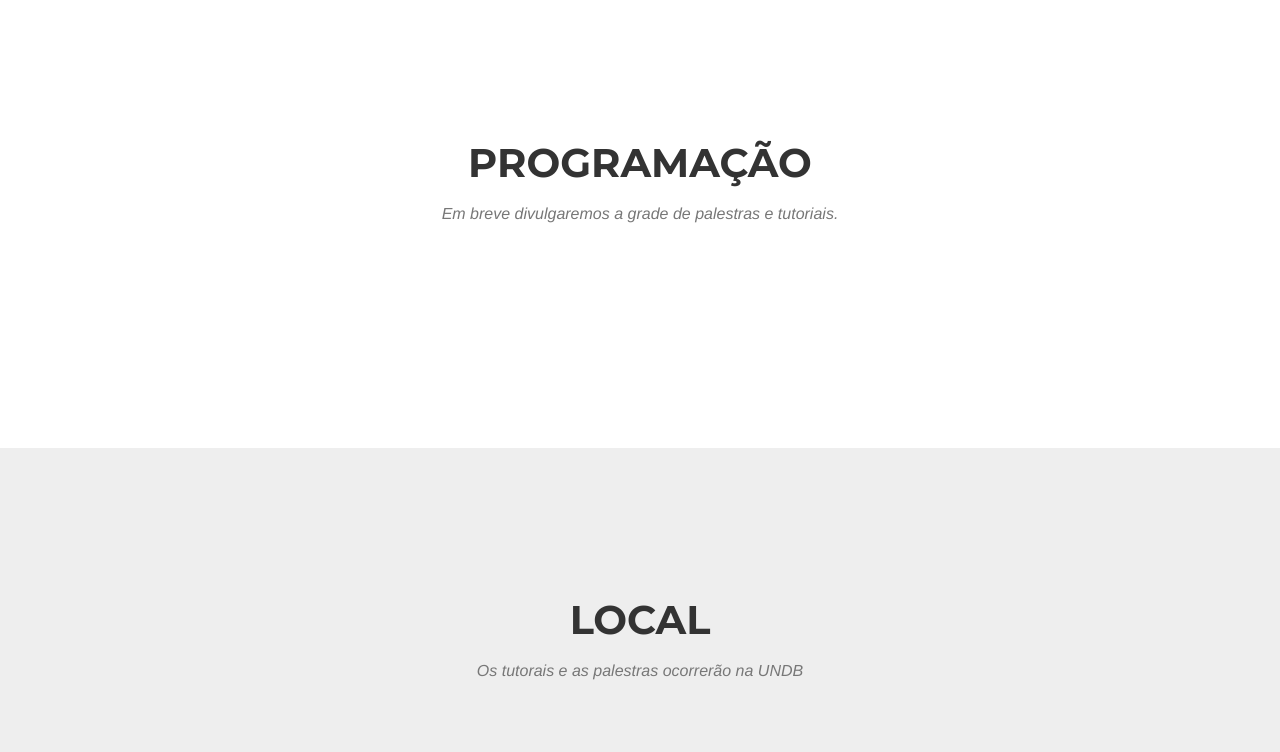
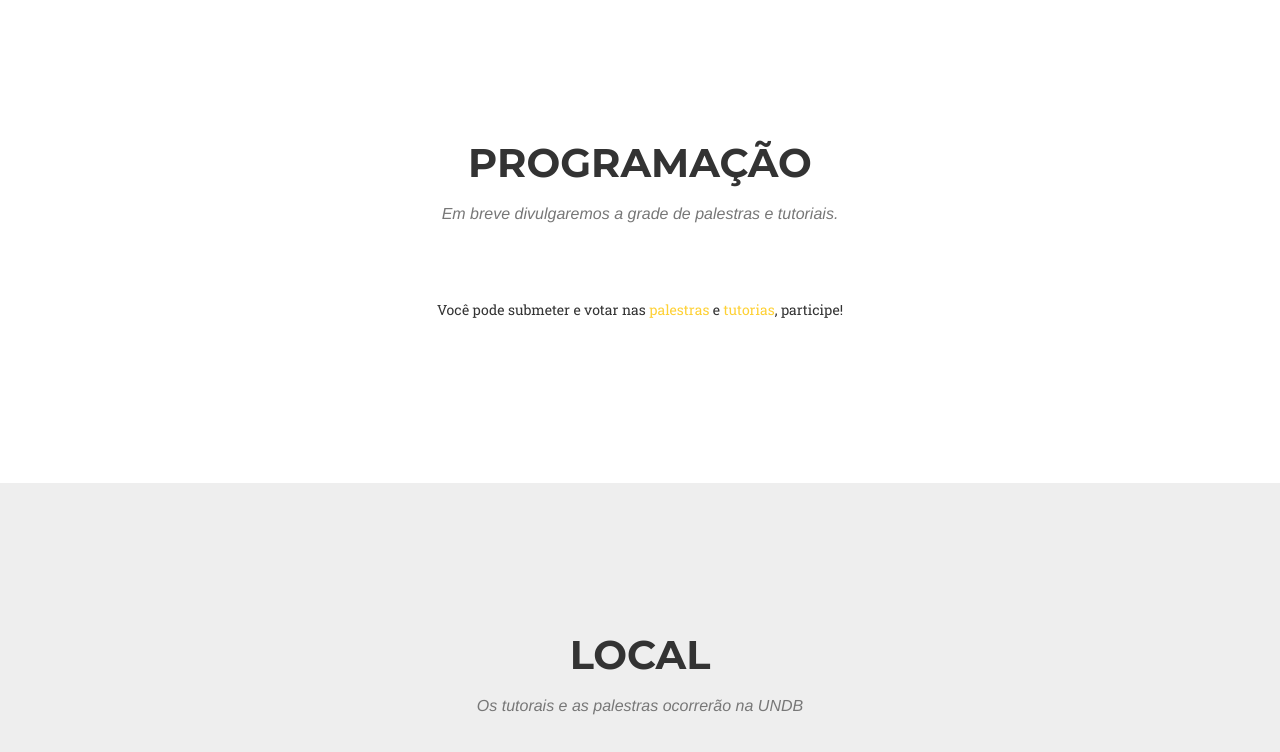
Before and after one commit to pythonNordeste/pyne2017, a website: page index.html in a window 1280 px wide. Shown: the part 2431-3183 px from the top of the page. Drawn offline with nearby package versions, Linux system fonts and the light colour scheme; grey boxes are pictures that could not be loaded; a web font is replaced by a local one.

Commit message:
Add call to talks and tutorials

```diff
--- a/index.html
+++ b/index.html
@@ -170,6 +170,7 @@
                 <div class="col-lg-12 text-center">
                     <h2 class="section-heading">Programação</h2>
                     <h3 class="section-subheading text-muted">Em breve divulgaremos a grade de palestras e tutoriais.</h3>
+                    <p>Você pode submeter e votar nas <a href="http://speakerfight.com/events/palestras-python-nordeste-2017-sao-luis-ma/" target="blank">palestras</a> e <a href="http://speakerfight.com/events/tutoriais-python-nordeste-2017-sao-luis-ma/" target="blank">tutorias</a>, participe!</p>
                 </div>
             </div>
             <!--
```
